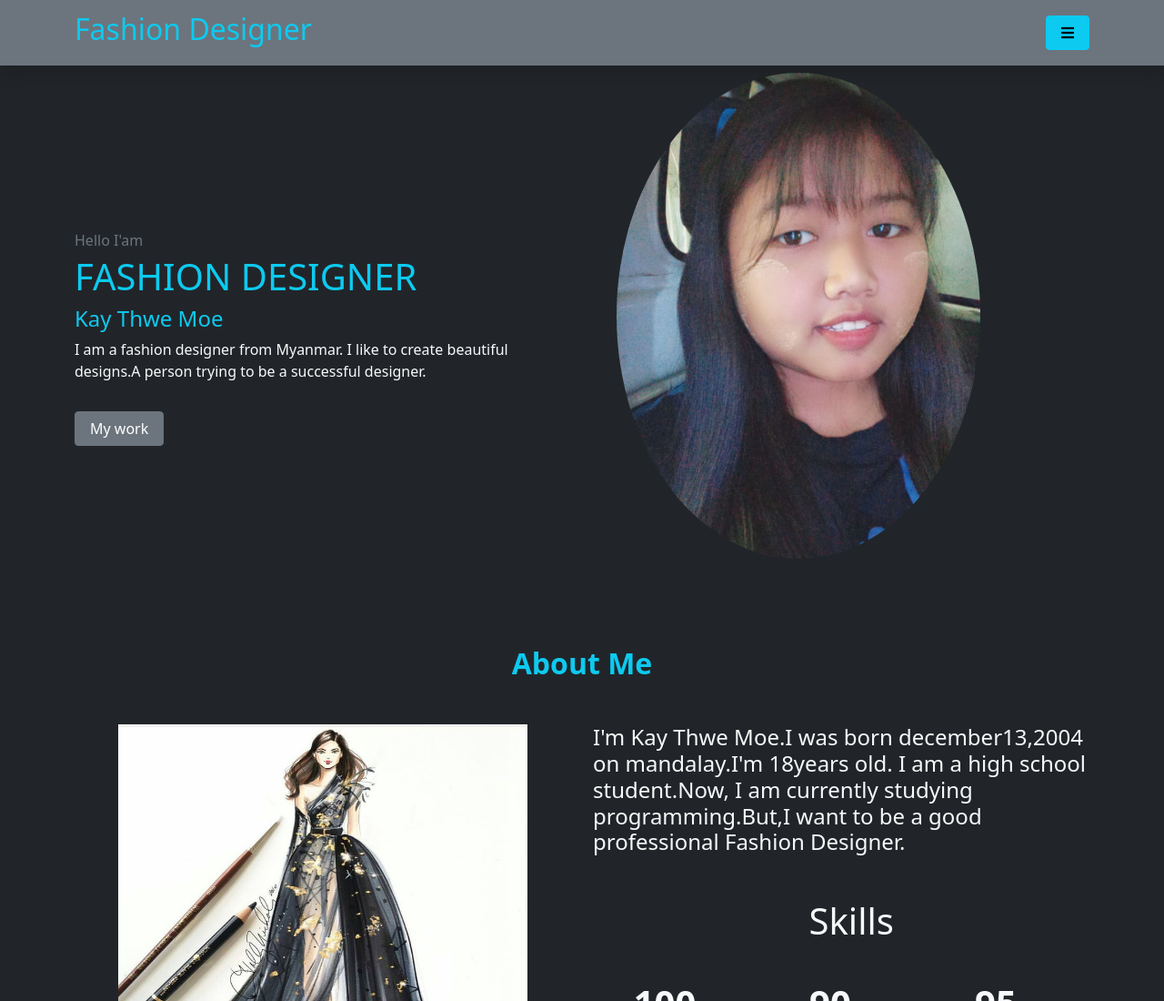
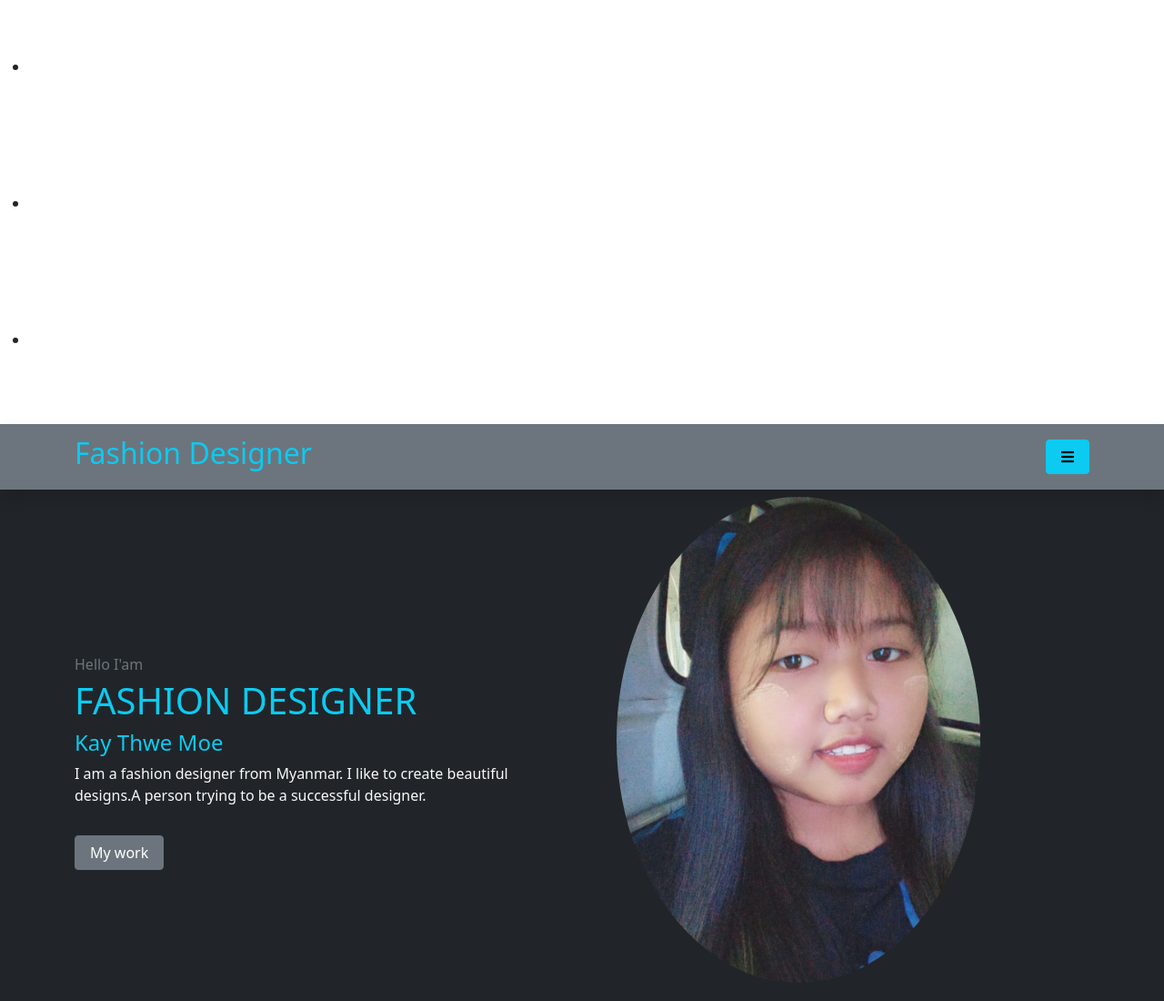
Before and after one commit to Kthwemoe2004/Kthwemoe2004.github.io, a plain HTML site: page index.html in a window 1280 px wide. Shown: the top 1100 px of the page at 91% size. Drawn offline with Linux system fonts and the light colour scheme.

Commit message:
updated_scroll

```diff
--- a/index.html
+++ b/index.html
@@ -8,6 +8,14 @@
   <link rel="stylesheet" href="css/bootstrap.min.css">
 </head>
 <body>
+
+  <div class="preview-devices">
+      <ul>
+        <li class="preview-test preview-devices-active" id="preview-test-desktop" title="Desktop preview of the  MyResume template"><a href=""><svg class="icon icon-preview"  fill="currentColor"><use xlink:href="https://bootstrapmade.com/assets/img/icons.svg#preview"/></svg></a></li>
+        <li class="preview-test" id="preview-test-tablet" title="Tablet preview of the MyResume template"><a href=""><svg class="icon icon-tablet"  fill="currentColor"><use xlink:href="https://bootstrapmade.com/assets/img/icons.svg#tablet"/></svg></a></li>
+        <li class="preview-test" id="preview-test-mobile" title="Mobile preview of the MyResume template"><a href=""><svg class="icon icon-smartphone"  fill="currentColor"><use xlink:href="https://bootstrapmade.com/assets/img/icons.svg#smartphone"/></svg></a></li>
+      </ul>
+    </div>
 
 <!-- navbar start -->
 <nav class="navbar navbar-expand-lg bg-secondary py-2 shadow">
```
